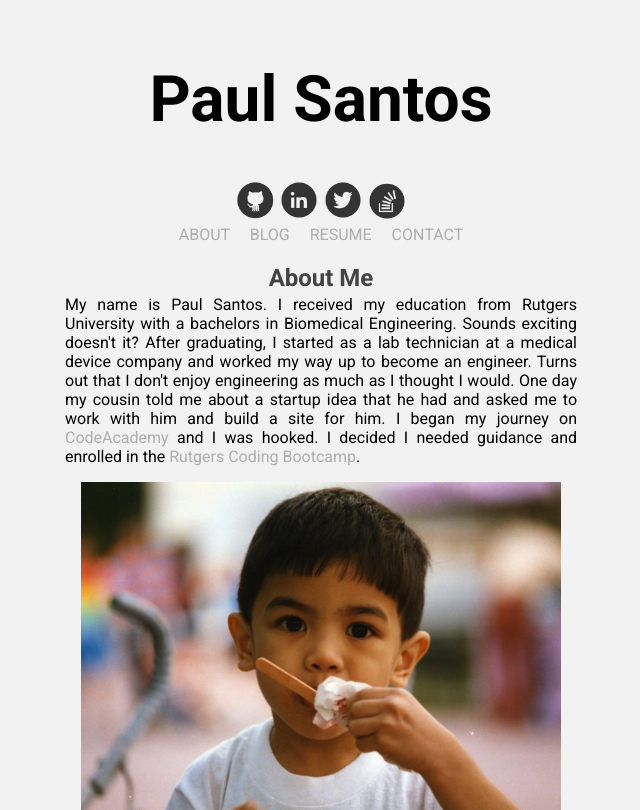
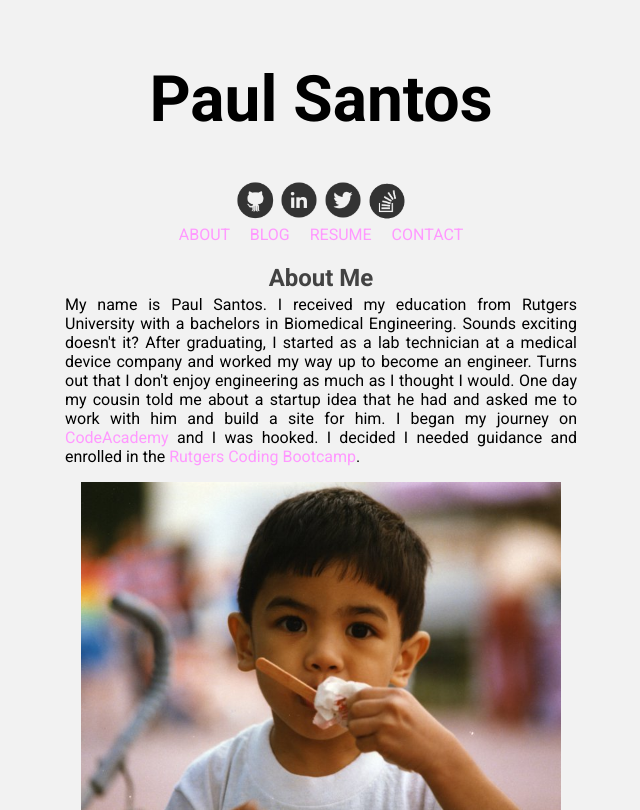
Before and after one commit to paulducsantos/my-portfolio, a PHP site: page /index.php in a window 1280 px wide. Shown: the top 810 px of the page, without its empty margins (319-959 px from the left). Run offline with PHP 8.4, Linux system fonts and the light colour scheme.

Commit message:
link color changed

```diff
--- a/portfolio.css
+++ b/portfolio.css
@@ -76,7 +76,7 @@ li {
 
 a {
   text-decoration: none;
-  color: #AEAEAE;
+  color: #FF99FF;
 }
 
 a:hover {
```
